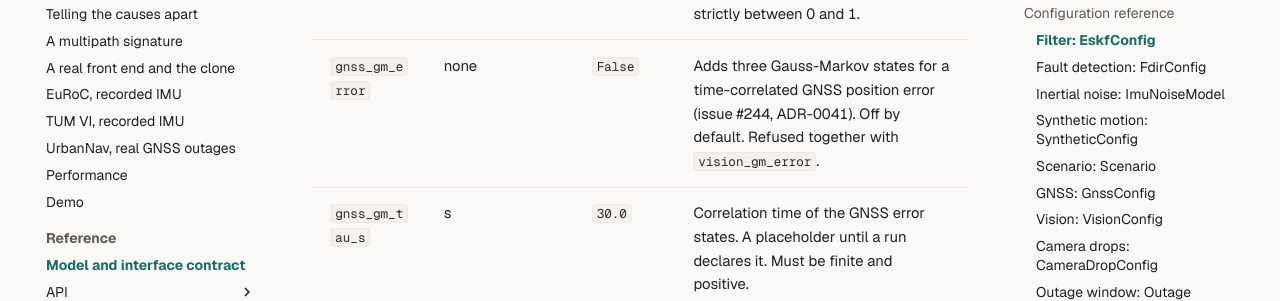
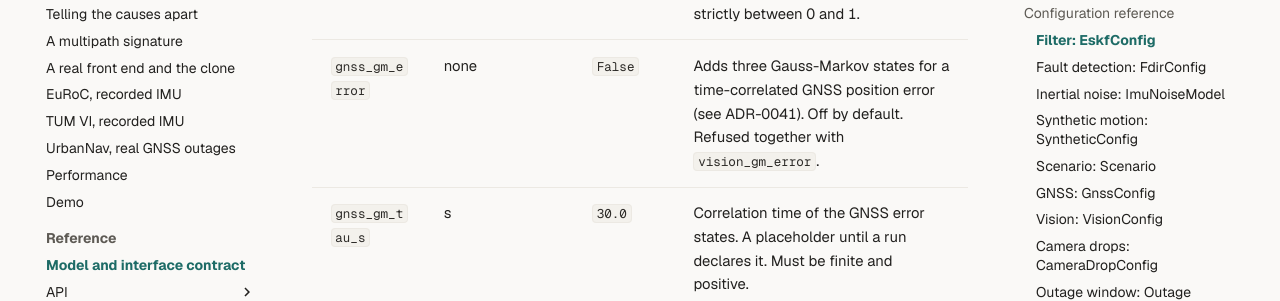
Before and after one commit to Telschow/contested-nav, an MkDocs documentation site: the page built from docs/MODEL.md, in a window 1280 px wide and 900 px high, scrolled down 7452 px. Shown: the part 204-505 px from the top of the window. Built offline with MkDocs 1.6.1 and Material for MkDocs 9.7.7, drawn with Linux system fonts in a browser that asks for light colours; comment, search, counter and statistics services are not loaded.

Commit message:
docs(model): drop issue number from gnss_gm_error row
The 'issue #244, ADR' text read as a hand-typed ADR count and failed
test_quoted_metrics. Point at the ADR only.

Co-Authored-By: Claude Sonnet 5.5 <noreply@anthropic.com>

```diff
--- a/docs/MODEL.md
+++ b/docs/MODEL.md
@@ -128,7 +128,7 @@ and in [as implemented](#as-implemented-things-a-reader-should-know).
 | `vision_gm_error` | none | `False` | A Gauss-Markov model of the temporally correlated part of the visual measurement error, as two more vector states in the stochastic clone ([ADR-0034](adr/0034-a-gauss-markov-model-of-the-correlated-visual-error.md)). Applies only to `vision_model='clone'`. It is refused together with `vision_adaptive_scale`, and the benchmark refuses it together with a noise preset. Off, every output is unchanged. |
 | `vision_gm_tau_s` | s | `1.0` | Correlation time of the two Gauss-Markov states. A placeholder inside the grid of ADR-0034, to be fixed by the tuning package. Must be finite and positive. |
 | `vision_gm_rho` | none | `0.5` | Share of the declared visual error variance that is correlated. A placeholder, as above. Must be strictly between 0 and 1. |
-| `gnss_gm_error` | none | `False` | Adds three Gauss-Markov states for a time-correlated GNSS position error (issue #244, ADR-0041). Off by default. Refused together with `vision_gm_error`. |
+| `gnss_gm_error` | none | `False` | Adds three Gauss-Markov states for a time-correlated GNSS position error (see ADR-0041). Off by default. Refused together with `vision_gm_error`. |
 | `gnss_gm_tau_s` | s | `30.0` | Correlation time of the GNSS error states. A placeholder until a run declares it. Must be finite and positive. |
 | `gnss_gm_sigma_m` | m | `1.5` | Stationary standard deviation per axis, added to the receiver sigma. A placeholder, as above. Must be finite and positive. |
 
```
